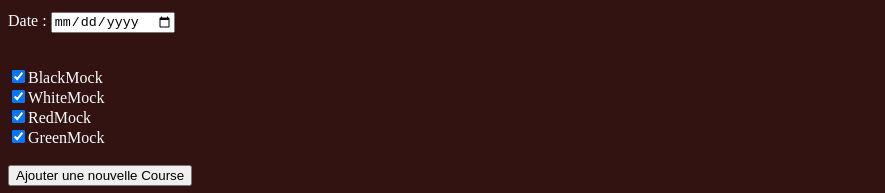
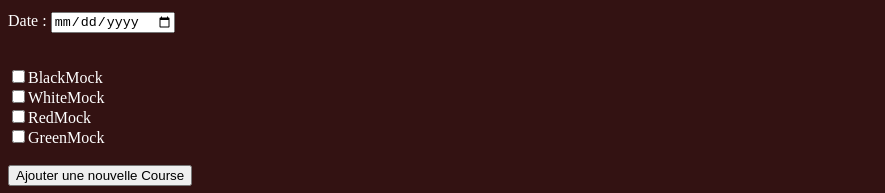
Before and after one commit to xhackax47/littlepony, an Angular app: page /Race in a window 1280 px wide. Shown: the part 410-603 px from the top of the page, without its empty margins (0-885 px from the left). Built offline with nearby package versions, Linux system fonts and the light colour scheme.

Commit message:
Fonctionnel

```diff
--- a/src/app/race-form/race-form.component.html
+++ b/src/app/race-form/race-form.component.html
@@ -5,7 +5,7 @@
   <p>Date : <input type="date" id="date" name="date" [(ngModel)]="model.date" required></p>
   <br>
   <div *ngFor="let pony of ponies">
-    <input  type="checkbox" id="ponies" name="pony" [(ngModel)]="model.ponies" checked>
+    <input  type="checkbox" id="ponies" name="pony" [(ngModel)]="poniesSelected[pony.id]" checked>
     <label for="ponies">{{pony.name}}</label>
   </div>
   <br>
--- a/src/app/race-form/race-form.component.ts
+++ b/src/app/race-form/race-form.component.ts
@@ -13,19 +13,25 @@ import { PonyService } from '../pony.service';
 export class RaceFormComponent implements OnInit {
   model: Race;
   ponies: Array<Pony>;
+  poniesSelected: Array<boolean>;
   constructor(private service: RaceService, private router: Router, private psvc: PonyService) {
     this.model = new Race();
-    this.model.ponies=[];
-    psvc.getAllPonies().subscribe((listPony) => this.ponies = listPony)
+    this.model.ponies = [];
+    psvc.getAllPonies().subscribe((listPony) => this.ponies = listPony);
+    this.poniesSelected = new Array();
   }
 
   ngOnInit() {
   }
 
   onSubmit() {
-    this.model.ponies.forEach((pony: Pony)=> this.model.ponies.push(pony));
+    this.poniesSelected.forEach((e, i) => {
+      if (e === true) {
+        this.model.ponies.push(this.ponies[i]);
+      }
+    });
     this.service.addRace(this.model);
-    this.router.navigate(['/Races'])
+    this.router.navigate(['/Races']);
   }
 
 }
```
